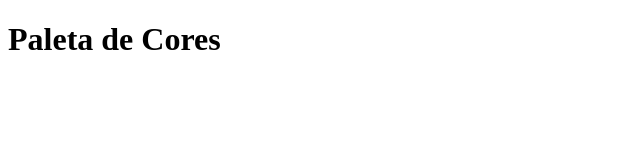
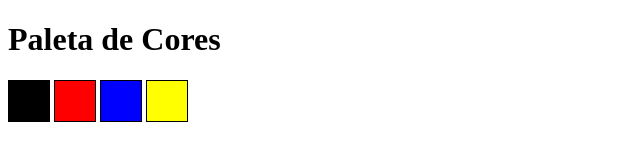
Before and after one commit to Murilo-MRS/trybe-pixel-art, a website: page index.html in a window 1280 px wide. Shown: the whole page, without its empty margins (0-640 px from the left). Drawn offline with Linux system fonts and the light colour scheme.

Commit message:
add requisito 2

```diff
--- a/index.html
+++ b/index.html
@@ -9,6 +9,12 @@
 </head>
 <body>
     <h1 id="title">Paleta de Cores</h1>
+    <div id="color-palette">
+        <div class="color black"></div>
+        <div class="color red"></div>
+        <div class="color blue"></div>
+        <div class="color yellow"></div>
+    </div>
 <script src="script.js"></script>
 </body>
 </html>
--- a/style.css
+++ b/style.css
@@ -0,0 +1,22 @@
+.color {
+    border: 1px solid black;
+    height: 40px;
+    width: 40px;
+}
+
+.black {
+    background-color: black;
+    display: inline-block;
+}
+.red {
+    display: inline-block;
+    background-color: red;
+}
+.blue {
+    display: inline-block;
+    background-color: blue;
+}
+.yellow {
+    display: inline-block;
+    background-color: yellow;
+}
```
